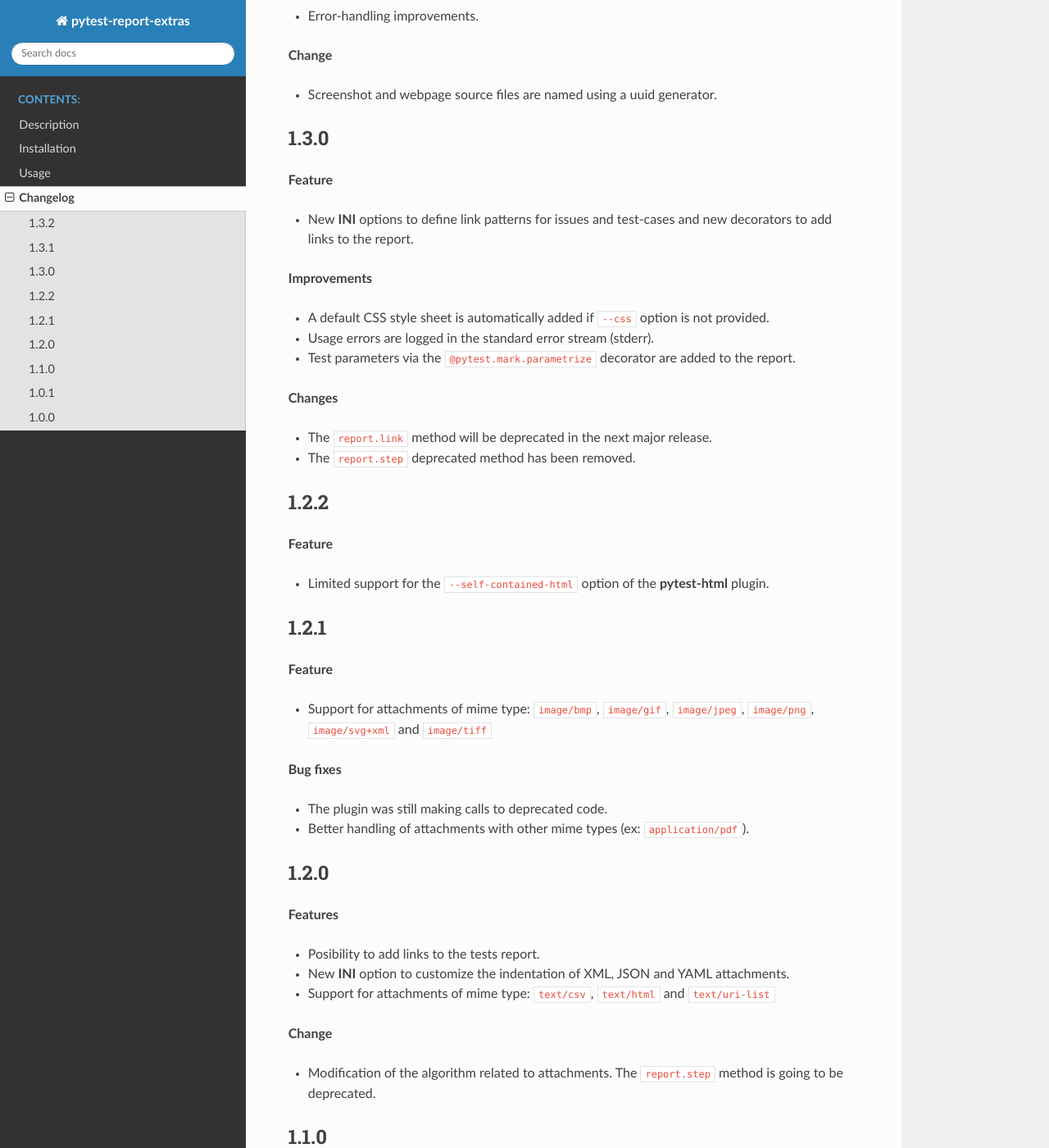
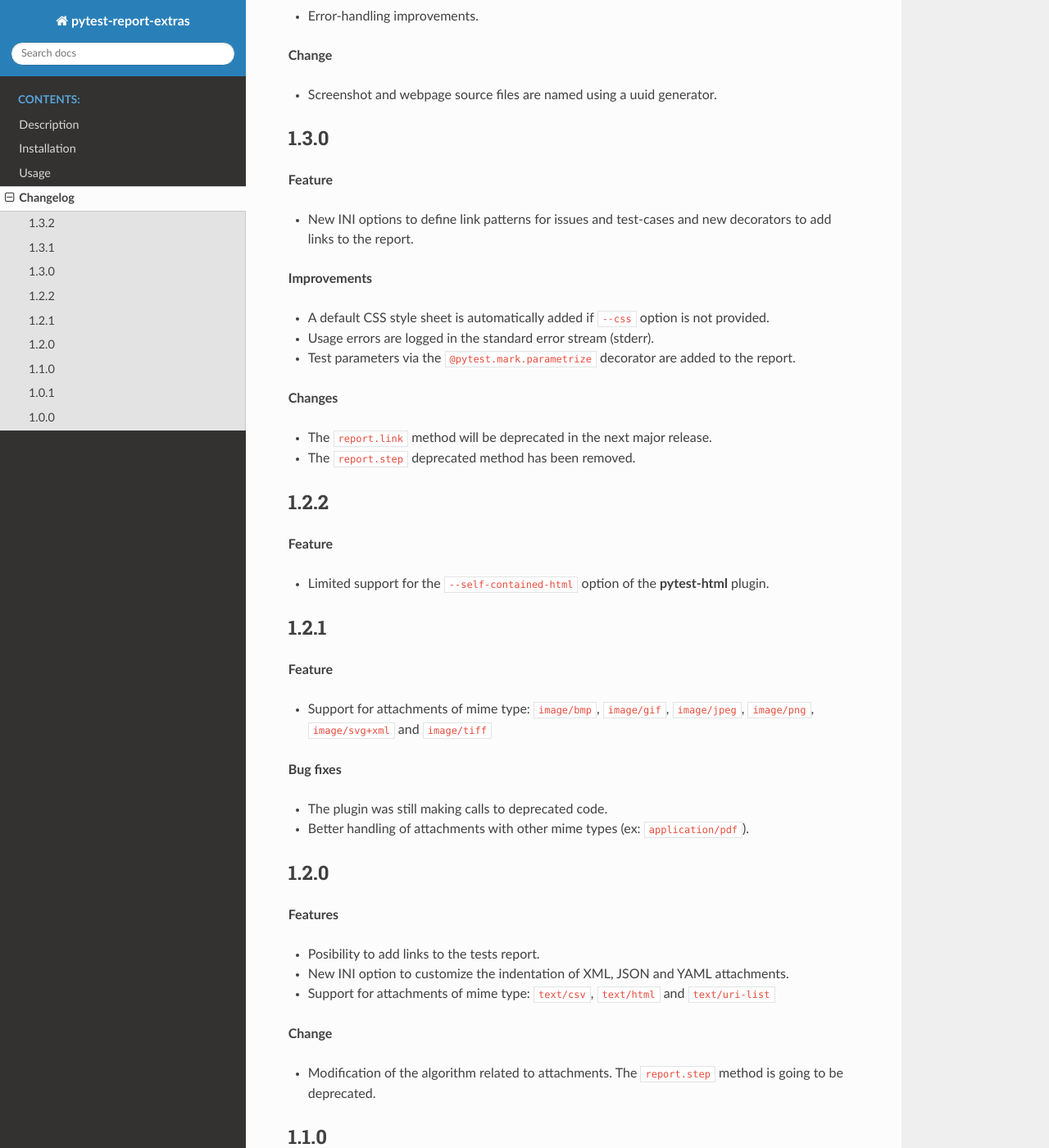
Before and after one commit to harmin-parra/pytest-report-extras, a Sphinx documentation site: the page built from docs/changelog.rst, in a window 1280 px wide and 1400 px high, scrolled down 724 px. Shown: the whole window at 82% size. Built offline with Sphinx 7.4.7 and the Read the Docs theme 3.1.0, drawn with Linux system fonts in a browser that asks for light colours.

Commit message:
update doc

```diff
--- a/docs/changelog.rst
+++ b/docs/changelog.rst
@@ -39,7 +39,7 @@ Changelog
 
 **Feature**
 
-* New **INI** options to define link patterns for issues and test-cases and new decorators to add links to the report.
+* New INI options to define link patterns for issues and test-cases and new decorators to add links to the report.
 
 **Improvements**
 
@@ -80,7 +80,7 @@ Changelog
 **Features**
 
 * Posibility to add links to the tests report.
-* New **INI** option to customize the indentation of XML, JSON and YAML attachments.
+* New INI option to customize the indentation of XML, JSON and YAML attachments.
 * Support for attachments of mime type: ``text/csv``, ``text/html``  and ``text/uri-list``
 
 **Change**
```
